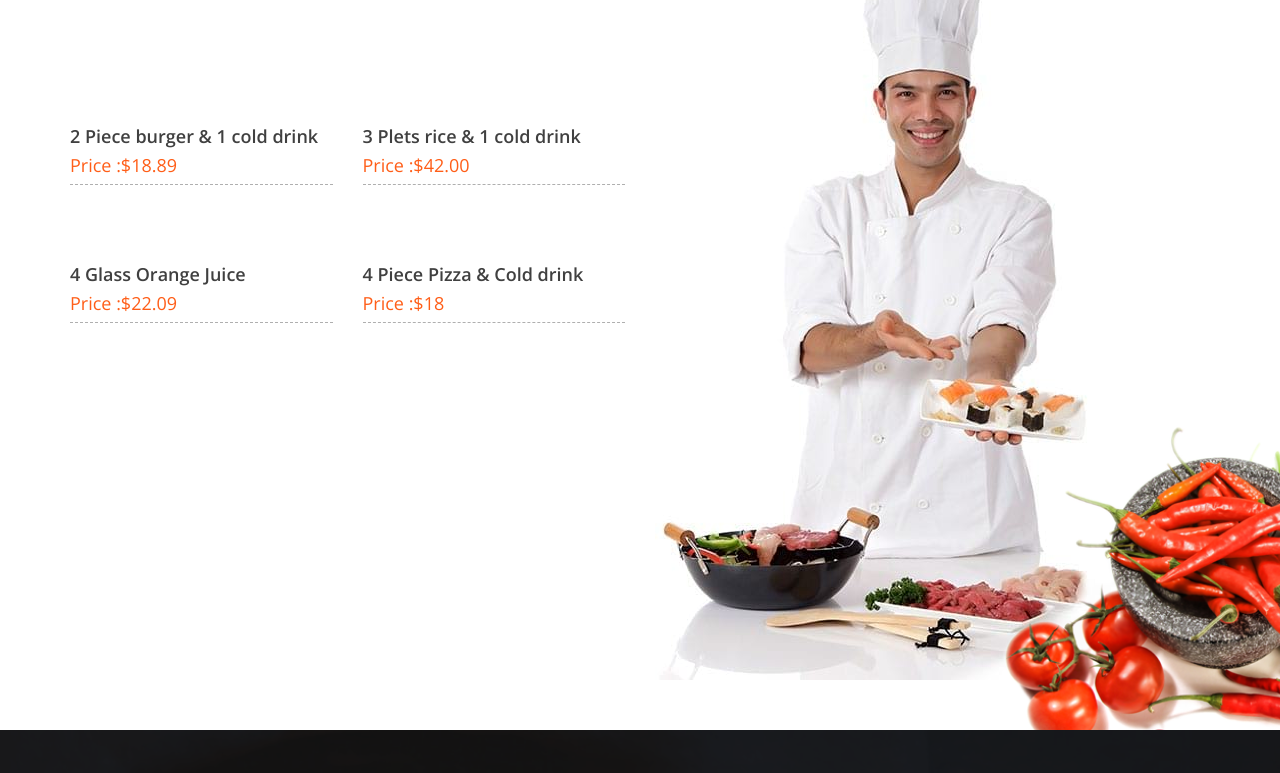
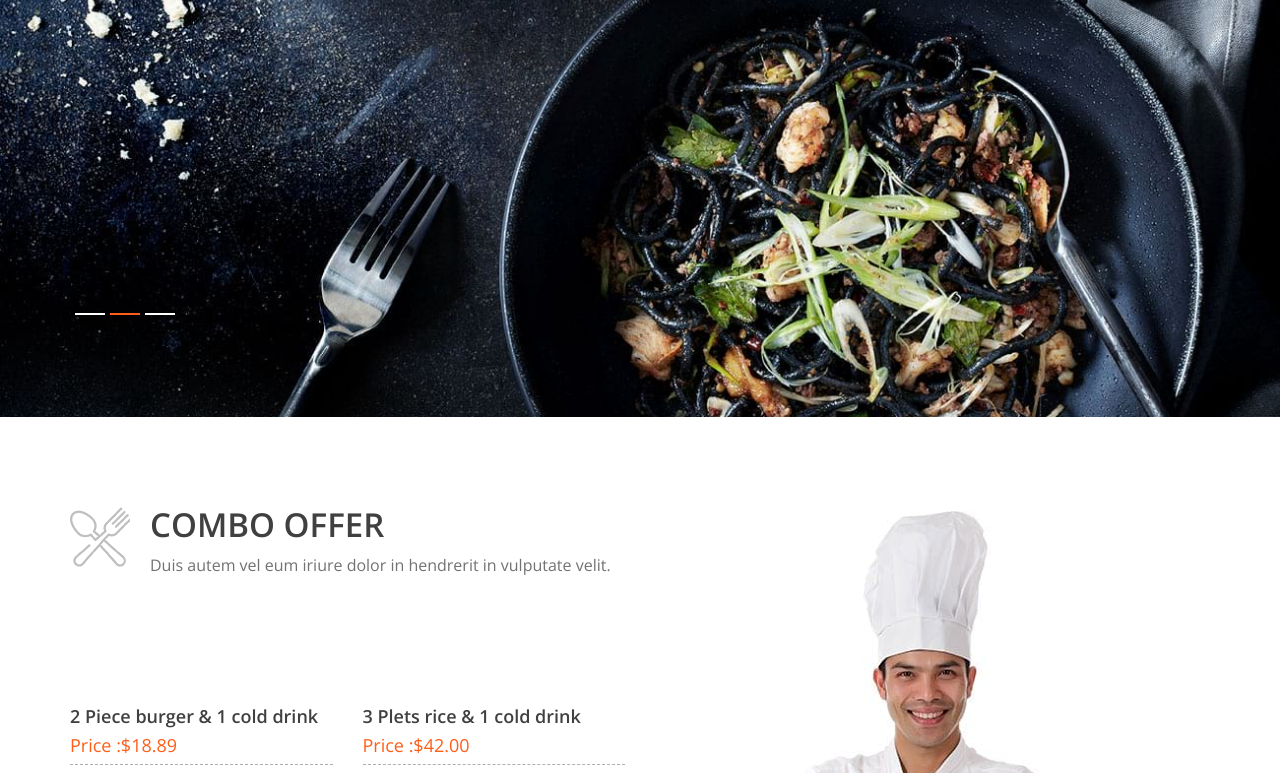
Before and after one commit to gau26rav/Restaurant, a website: page index.html in a window 1280 px wide. Shown: the part 361-1134 px from the top of the page. Drawn offline with nearby package versions, Linux system fonts and the light colour scheme; some packages are replaced by stand-ins of ours; files whose address does not match are found by name.

Commit message:
added corosel directive script reference to index

```diff
--- a/index.html
+++ b/index.html
@@ -39,14 +39,17 @@
     <script src="restaurant-module.js"></script>
 
     <script src="src/header/read/header-directive.js"></script>
+    <script src="src/restaurant-home/home-directives/welcome-corosel-directive/welcome-corosel-directive.js"></script>
+
 
 </head>
 
 <body ng-app="restaurantModule">
+    <div class= "hero_area">
     <restaurant-header></restaurant-header>
 
         <ui-view></ui-view>
-
+    </div>
 <!--
     <div ng-include="'./src/restaurant-home/read/restaurant-home-view.html'">
 -->
```
